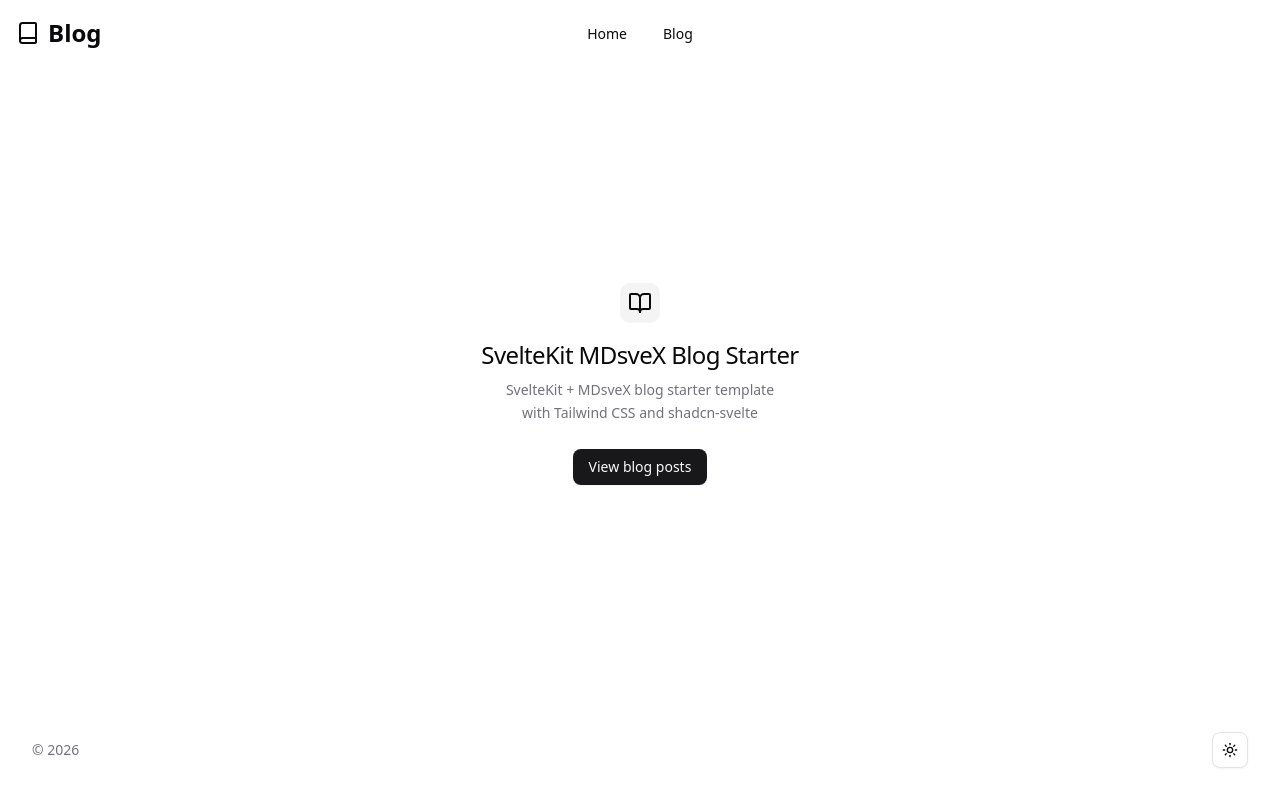
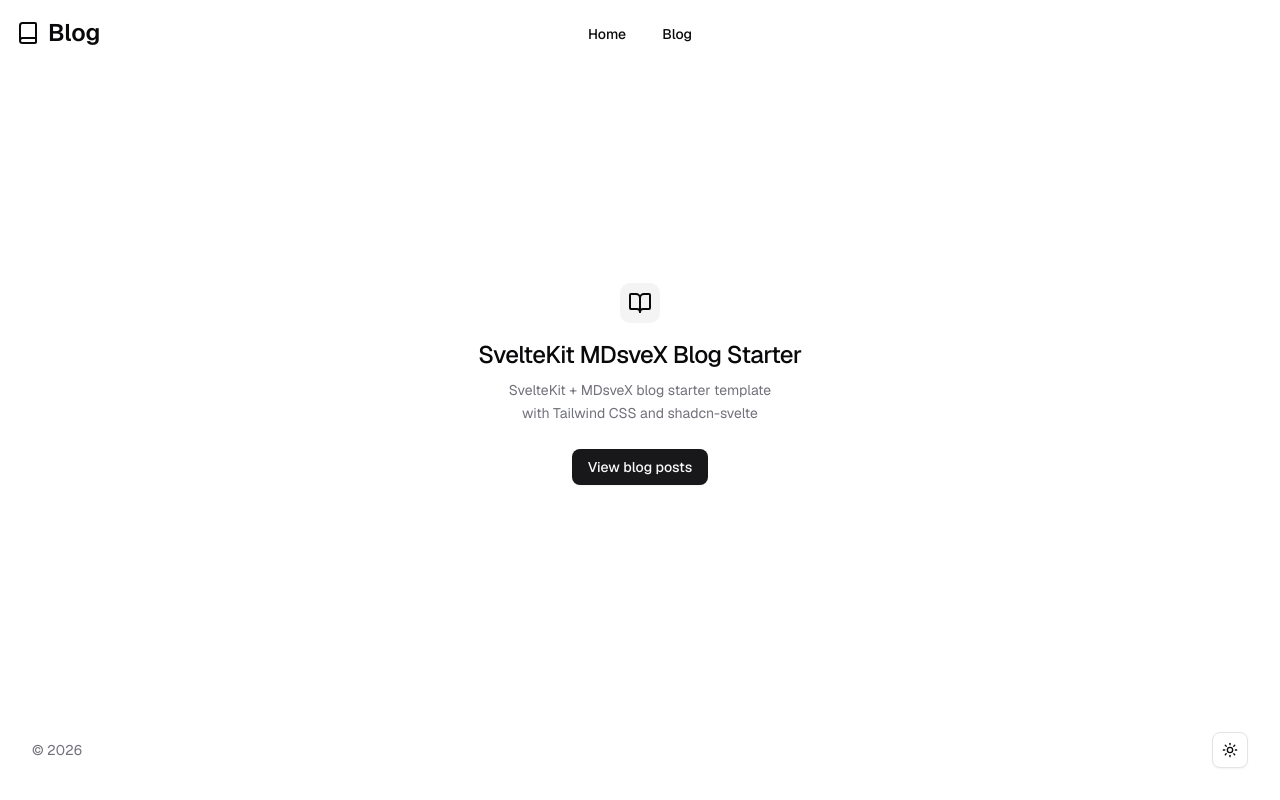
Before and after one commit to olegpolin/sveltekit-mdsvex-blog-starter, a SvelteKit app: page / in a window 1280 px wide. Built offline with nearby package versions, Linux system fonts and the light colour scheme.

Commit message:
Add geist font

```diff
--- a/src/routes/layout.css
+++ b/src/routes/layout.css
@@ -109,6 +109,8 @@
   --color-sidebar-accent-foreground: var(--sidebar-accent-foreground);
   --color-sidebar-border: var(--sidebar-border);
   --color-sidebar-ring: var(--sidebar-ring);
+
+  --font-sans: 'Geist', sans-serif;
 }
 
 @layer base {
@@ -117,5 +119,15 @@
   }
   body {
     @apply bg-background text-foreground;
+
+    font-synthesis-weight: none;
+    text-rendering: optimizeLegibility;
   }
 }
+
+@font-face {
+  font-family: 'Geist';
+  font-style: normal;
+  font-display: swap;
+  src: url('/fonts/geist.woff2') format('woff2');
+}
```
Also changed, not shown: static/fonts/geist.woff2 (added).
